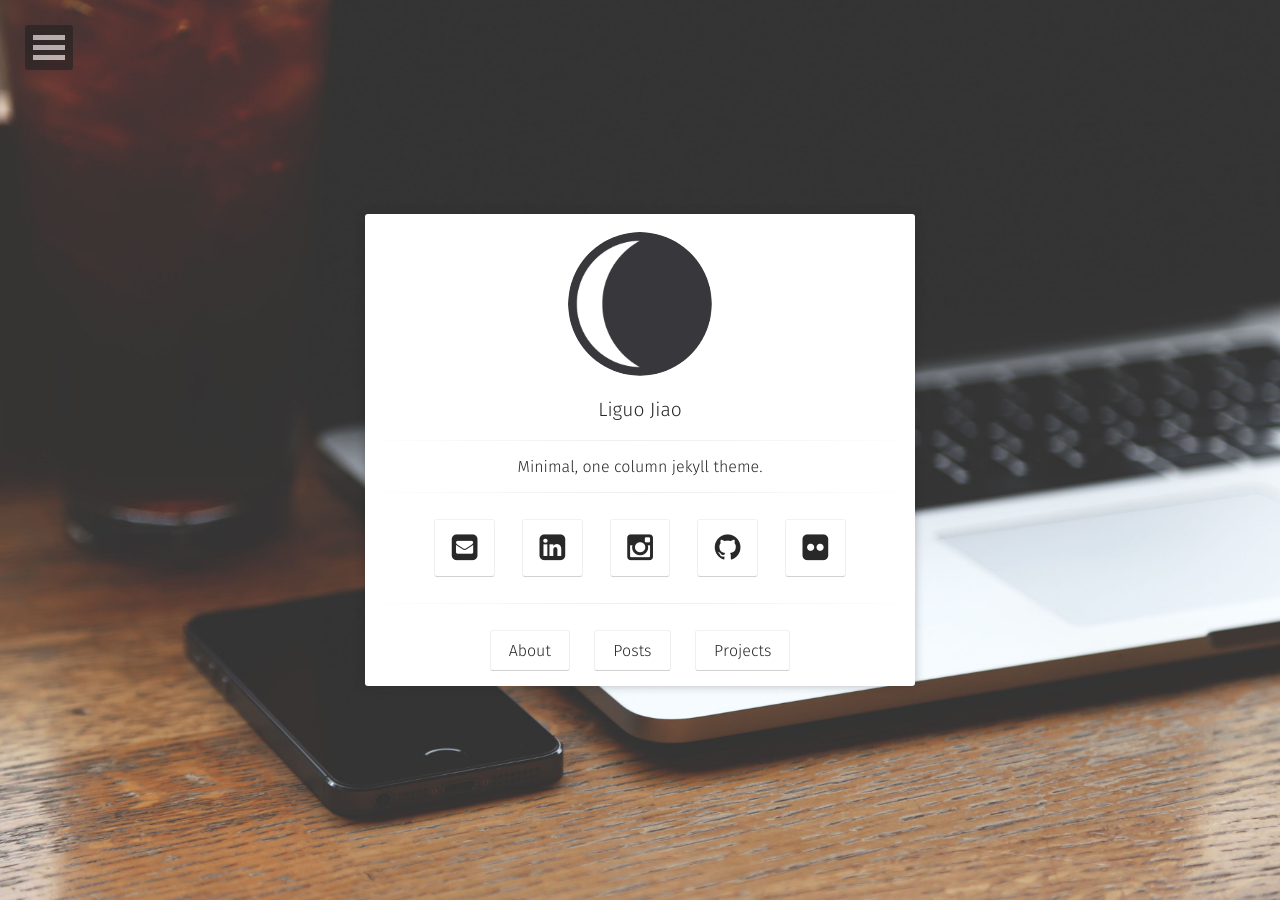
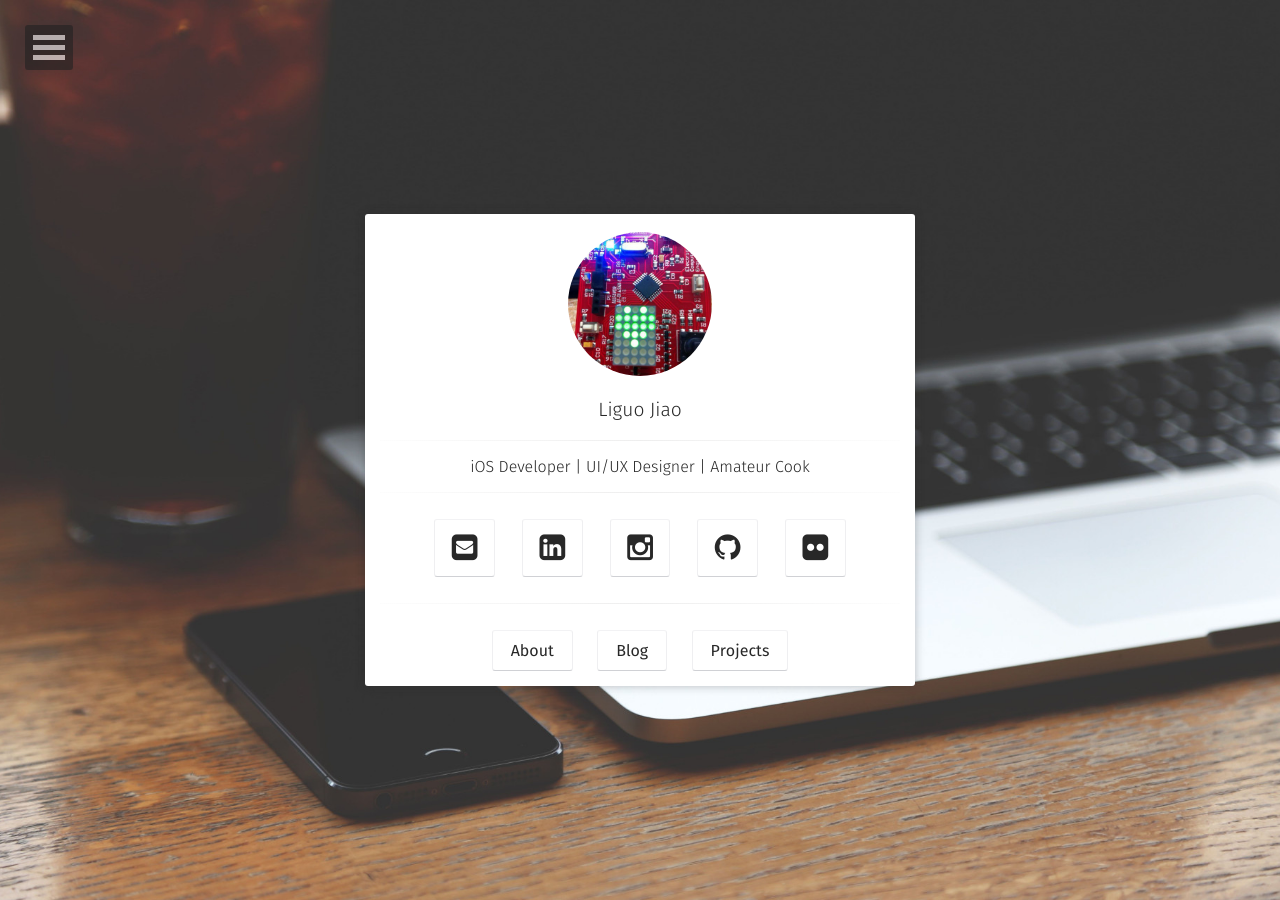
Before and after one commit to iceman201/blog, a Jekyll site: the page built from index.html, in a window 1280 px wide. Built offline with Jekyll 4.4.1, drawn with Linux system fonts in a browser that asks for light colours; some web fonts are replaced.

Commit message:
update content

```diff
--- a/_config.yml
+++ b/_config.yml
@@ -1,14 +1,14 @@
 # Site
 title:              Liguo Jiao
-bio:                'Minimal, one column jekyll theme.'
-description:        "My first Jekyll web page."
+bio:                'iOS Developer | UI/UX Designer | Amateur Cook'
+description:        "Liguo Jiao, Software Engineer, New Zealand."
 reading_time:       true
 words_per_minute:   200
-logo:               'assets/img/logo.png'
+logo:               'assets/img/logo-icon.jpg'
 background:         'assets/img/placeholder-big.jpg'
 tiled_bg:           false   # Set this true if you want to tile your background image, otherwise it will be covered
 locale:             en_US
-url:                https://blog.jiao.co.nz/
+url:                http://localhost:9000 #https://blog.jiao.co.nz/
 
 # Jekyll
 permalink:          /:title/
--- a/_includes/meta.html
+++ b/_includes/meta.html
@@ -3,7 +3,7 @@
 <span class="entry-tags">{% for tag in page.tags %}<a href="{{ site.url }}/tags/#{{ tag }}" title="Pages tagged {{ tag }}" class="tag"><span class="term">{{ tag }}</span></a>{% unless forloop.last %}{% endunless %}{% endfor %}</span>
 <span class="social-share">
     <a href="https://www.facebook.com/sharer/sharer.php?u={{ site.url }}{{ page.url }}" title="Share on Facebook" class="tag">
-        <span class="term"><i class="fa fa-facebook-square"></i> Like</span>
+        <span class="term"><i class="fa fa-facebook-square"></i> Share</span>
     </a>
     <a href="https://twitter.com/intent/tweet?text={{ site.url }}{{ page.url }}" title="Share on Twitter" class="tag">
         <span class="term"><i class="fa fa-twitter-square"></i> Tweet</span>
--- a/_layouts/home.html
+++ b/_layouts/home.html
@@ -33,13 +33,13 @@ layout: compress
                   <hr class="hr-line">
                   <h3 class="title">
                          <a class="btn zoombtn" href="{{ site.url }}/about">
-                         About
+                         <b>About</b>
                          </a>
                          <a class="btn zoombtn" href="{{ site.url }}/posts">
-                         Posts
+                         <b>Blog</b>
                          </a>
                          <a class="btn zoombtn" href="{{ site.url }}/projects">
-                         Projects
+                         <b>Projects</b>
                          </a>
                  </h3>
             </div>
```
Also changed, not shown: assets/css/main.scss (+0 -8 lines), assets/img/favicons/apple-icon-114x114.png, assets/img/favicons/apple-icon-144x144.png, assets/img/favicons/apple-icon-72x72.png, assets/img/favicons/apple-icon-precomposed.png, assets/img/logo-icon.jpg (added), assets/img/logo.png, favicon.ico, favicon.png.
